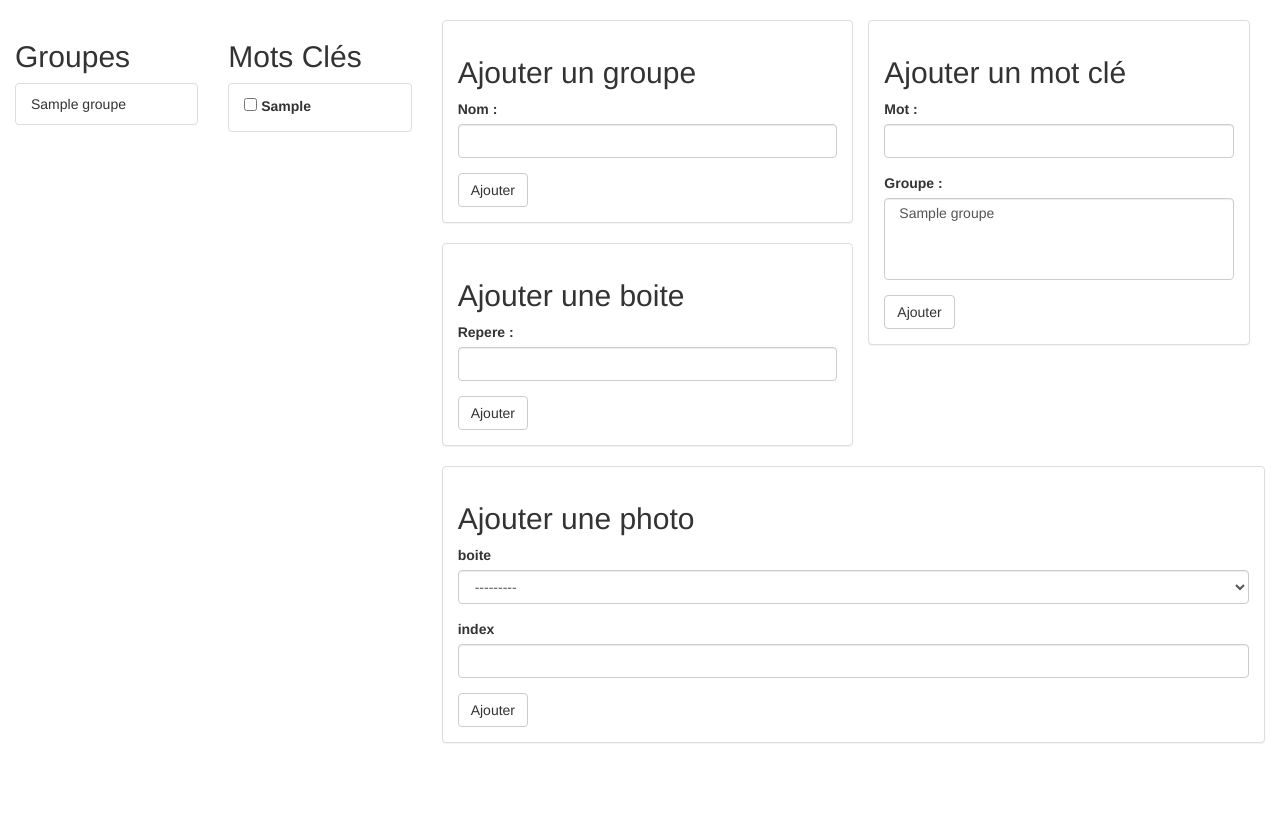
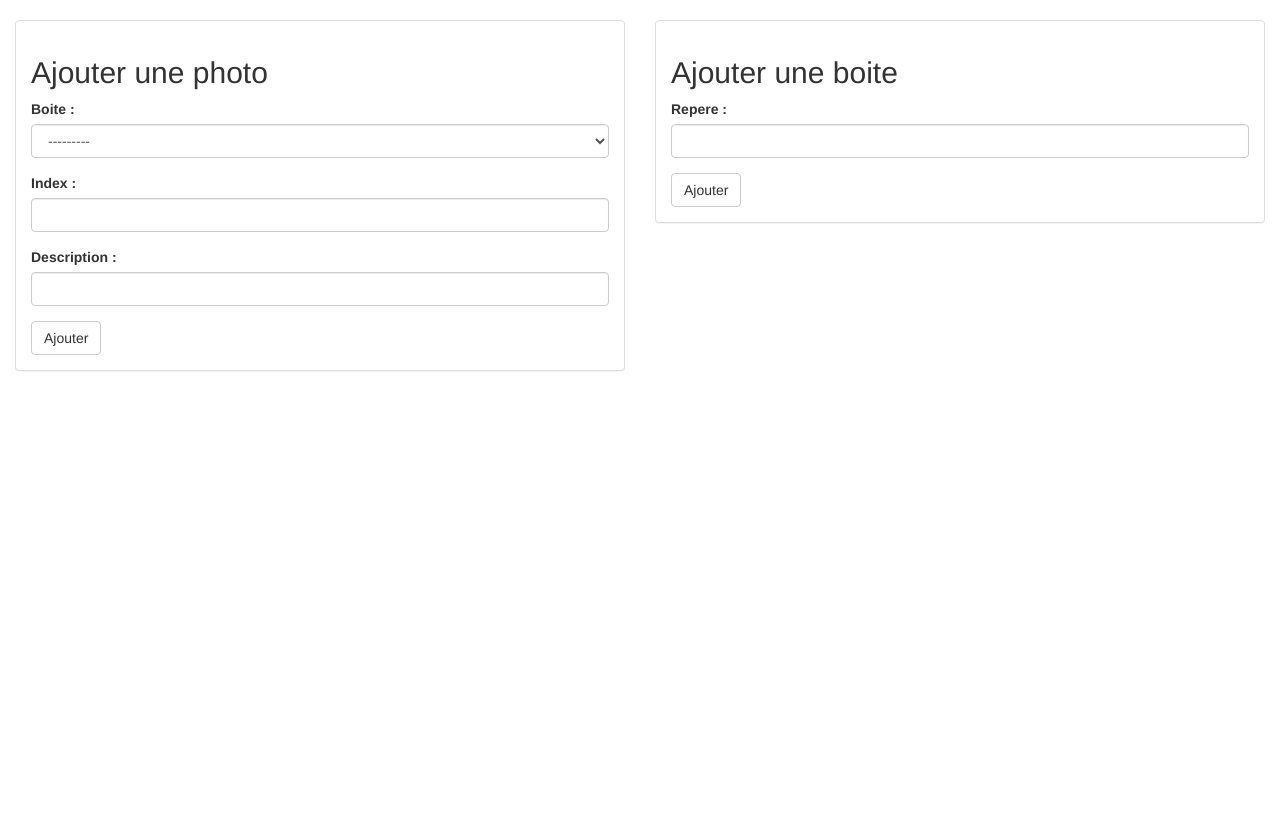
Before and after one commit to Amoki/photo-slide-organizer, a Django app: page / in a window 1280 px wide. Shown: the part 52-872 px from the top of the page. After the commit the page ends 423 px from the top, so only its background shows below. Run offline with Django 3.2, Linux system fonts and the light colour scheme; tables that the repository leaves empty hold one stand-in row (values such as "Sample post"); some libraries are stand-ins or nearby versions.

Commit message:
post photo with description, no more groups

```diff
--- a/photo/forms.py
+++ b/photo/forms.py
@@ -1,31 +1,6 @@
-from django import forms
 from django.core.exceptions import NON_FIELD_ERRORS
 from django.forms import ModelForm
-from photo.models import MotCle, Diapo, Boite, Groupe
-
-
-class MotCleForm(ModelForm):
-    class Meta:
-        model = MotCle
-        fields = ['mot', 'groupe']
-
-    def __init__(self, *args, **kwargs):
-        super(MotCleForm, self).__init__(*args, **kwargs)
-
-        for field_name, field in self.fields.items():
-            field.widget.attrs['class'] = 'form-control'
-
-
-class GroupeForm(ModelForm):
-    class Meta:
-        model = Groupe
-        fields = ['nom']
-
-    def __init__(self, *args, **kwargs):
-        super(GroupeForm, self).__init__(*args, **kwargs)
-
-        for field_name, field in self.fields.items():
-            field.widget.attrs['class'] = 'form-control'
+from photo.models import Diapo, Boite
 
 
 class BoiteForm(ModelForm):
--- a/photo/models.py
+++ b/photo/models.py
@@ -8,16 +8,8 @@
         return str(self.repere)
 
 
-class Groupe(models.Model):
-    nom = models.CharField(max_length=128, unique=True)
-
-    def __str__(self):
-        return self.nom
-
-
 class MotCle(models.Model):
     mot = models.CharField(max_length=128, unique=True)
-    groupe = models.ManyToManyField('Groupe', blank=True)
 
     def __str__(self):
         return self.mot
@@ -26,12 +18,15 @@
 class Diapo(models.Model):
     boite = models.ForeignKey('Boite')
     index = models.PositiveIntegerField()
-    description = models.ManyToManyField('MotCle', blank=True)
+    words = models.ManyToManyField('MotCle', blank=True)
+    description = models.CharField(max_length=1000, blank=True)
     chemin = models.CharField(max_length=512, null=True, blank=True)
 
     class Meta:
         unique_together = ("boite", "index")
 
     def __str__(self):
-        motCles = self.description.all()
-        return ("Repère %s Index %s : %s" % (self.boite, self.index, ', '.join(str(m) for m in motCles)))
+        return ("Repère %s Index %s : %s" % (self.boite, self.index, self.description))
+
+
+from photo.signals import *
--- a/photo/urls.py
+++ b/photo/urls.py
@@ -4,8 +4,6 @@
 urlpatterns = [
     url(r'^$', home),
     url(r'boite/', home),
-    url(r'mot/', home),
     url(r'diapo/', home),
-    url(r'groupe/', home),
     url(r'search/', search),
 ]
--- a/photo/views.py
+++ b/photo/views.py
@@ -1,28 +1,7 @@
 from django.shortcuts import render
-from photo.models import MotCle, Groupe
-from photo.forms import MotCleForm, DiapoForm, BoiteForm, GroupeForm
-
-
-def handle_mots(request):
-    mot_form = MotCleForm(request.POST)
-    if mot_form.is_valid():
-        mot_form.save()
-    else:
-        existing_word = MotCle.objects.get(mot=request.POST.get('mot'))
-        copied_request = request.POST.copy()
-        for group in existing_word.groupe.all():
-            if group.pk not in copied_request.getlist('groupe'):
-                copied_request.update({'groupe': group.pk})
-        mot_form = MotCleForm(copied_request, instance=existing_word)
-        mot_form.save()
-    return mot_form
-
-
-def handle_groupe(request):
-    groupe_form = GroupeForm(request.POST)
-    if groupe_form.is_valid():
-        groupe_form.save()
-    return groupe_form
+from django.db.models import Q
+from photo.models import MotCle, Diapo
+from photo.forms import DiapoForm, BoiteForm
 
 
 def handle_boite(request):
@@ -40,53 +19,34 @@
 
 
 def home(request):
-    mot_form = MotCleForm()
     diapo_form = DiapoForm()
     boite_form = BoiteForm()
-    groupe_form = GroupeForm()
 
     if request.method == 'POST':
-        if request.path == '/mot/':
-            mot_form = handle_mots(request)
-        elif request.path == '/diapo/':
+        if request.path == '/diapo/':
             diapo_form = handle_diapo(request)
         elif request.path == '/boite/':
             boite_form = handle_boite(request)
-        elif request.path == '/groupe/':
-            groupe_form = handle_groupe(request)
-
-    groupes = Groupe.objects.all()
-    mots_cles = {}
-    for groupe in groupes:
-        mots_cles[groupe.nom] = MotCle.objects.filter(groupe=groupe)
 
     data = {
-        'mots_cles': mots_cles,
-        'groupes': groupes,
-        'mot_form': mot_form,
         'diapo_form': diapo_form,
         'boite_form': boite_form,
-        'groupe_form': groupe_form,
     }
     return render(request, 'index.html', data)
 
 
 def search(request):
-    results = set()
+    results = []
     if request.method == 'POST':
         tags = request.POST.getlist('description')
+        print(tags)
+        diapos = Diapo.objects.all()
         for tag in tags:
-            for diapo in MotCle.objects.get(id=tag).diapo_set.all():
-                results.add(diapo)
-
-    groupes = Groupe.objects.all()
-    mots_cles = {}
-    for groupe in groupes:
-        mots_cles[groupe.nom] = MotCle.objects.filter(groupe=groupe)
+            diapos = diapos.filter(words__pk=tag)
+        results = list(diapos)
 
     data = {
         'results': results,
-        'mots_cles': mots_cles,
-        'groupes': groupes,
+        'mots_cles': MotCle.objects.all().order_by('mot')
     }
     return render(request, 'search.html', data)
--- a/requirements.txt
+++ b/requirements.txt
@@ -1,2 +1,3 @@
 Django==1.9.2
 docutils==0.12
+python-slugify==1.2.0
--- a/static/js/script.js
+++ b/static/js/script.js
@@ -16,19 +16,6 @@
     }
   });
 
-  $("#groupes-list li").click(function(e) {
-    $('.tags-groups').each(function() {
-      $(this).hide();
-    });
-    $('#tags-' + $(this).text()).show();
-  });
-
-  // Hide groups expect first
-  $('.tags-groups:gt(0)').hide();
-
-  // Hide tags
-  $('#id_description').hide();
-  $('#id_description_label').hide();
 
   $('select#id_description option').removeAttr("selected");
 
--- a/templates/index.html
+++ b/templates/index.html
@@ -4,41 +4,14 @@
 {% block content %}
 
 <div class="row" id="main">
-  <div class="col-md-2" id="groupes">
-    <h2>Groupes</h2>
-    <ul class="list-group" id="groupes-list">
-    {% for groupe in groupes %}
-      <li class="list-group-item" id="tag">{{groupe}}</li>
-    {% endfor %}
-    </ul>
-  </div>
-
-  <div class="col-md-2" id="mots">
-  <h2>Mots Clés</h2>
-  {% for groupe in groupes %}
-    <form class="tags-groups" id="tags-{{ groupe }}">
-      <ul class="list-group" id="tags-list">
-      {% for mot in mots_cles|get_item:groupe.nom %}
-        <li class="list-group-item" id="tag">
-          <input type="checkbox" id="checkbox_{{ mot }}" value="{{ mot.id }}">
-          <label for="checkbox_{{ mot }}">{{ mot }}</label>
-        </li>
-      {% endfor %}
-      </ul>
-    </form>
-  {% endfor %}
-  </div>
-
-
-  <div class="col-md-8">
   <div class="col-md-6">
-      <div class="row">
     <div class="panel panel-default">
       <div class="panel-body">
-          <h2>Ajouter un groupe</h2>
-            <form action="/groupe/" method="post">
+      <h2>Ajouter une photo</h2>
+        <form action="/diapo/" method="post">
           {% csrf_token %}
-              {% for field in groupe_form %}
+          {{ diapo_form.non_field_errors.as_ul }}
+          {% for field in diapo_form %}
           <div class="form-group">
             {{ field.errors }}
             {{ field.label_tag }} {{ field }}
@@ -49,7 +22,7 @@
       </div>
     </div>
   </div>
-      <div class="row">
+  <div class="col-md-6">
     <div class="panel panel-default">
       <div class="panel-body">
       <h2>Ajouter une boite</h2>
@@ -67,47 +40,4 @@
     </div>
   </div>
 </div>
-
-    <div class="col-md-6">
-      <div class="panel panel-default">
-        <div class="panel-body">
-        <h2>Ajouter un mot clé</h2>
-          <form action="/mot/" method="post">
-            {% csrf_token %}
-            {% for field in mot_form %}
-            <div class="form-group">
-              {{ field.errors }}
-              {{ field.label_tag }} {{ field }}
-            </div>
-            {% endfor %}
-            <input type="submit" class="btn btn-default" value="Ajouter" />
-          </form>
-        </div>
-      </div>
-    </div>
-
-    <div class="row">
-      <div class="col-md-12">
-        <div class="panel panel-default">
-          <div class="panel-body">
-          <h2>Ajouter une photo</h2>
-            <form action="/diapo/" method="post" id="tags-form">
-              {% csrf_token %}
-              {{ diapo_form.non_field_errors.as_ul }}
-              {% for field in diapo_form.visible_fields %}
-              <div class="form-group">
-                {{ field.errors }}
-                <label for="{{ field.id_for_label }}" id="{{ field.id_for_label }}_label">{{ field.html_name }}</label>
-                {{ field }}
-              </div>
-              {% endfor %}
-              <input type="submit" class="btn btn-default" value="Ajouter" />
-            </form>
-          </div>
-        </div>
-      </div>
-    </div>
-
-  </div>
-</div>
 {% endblock content %}
```
Also changed, not shown: photo/admin.py (+2 -18 lines), photo/signals.py (added, +20 -0 lines), templates/search.html (+1 -12 lines), photo/migrations/0001_initial.py, photo/migrations/0002_auto_20160224_1645.py (deleted), photo/migrations/0002_auto_20160411_1520.py, photo/migrations/0003_auto_20160224_1645.py (deleted), photo/migrations/0004_auto_20160224_1648.py (deleted), photo/migrations/0006_auto_20160226_2044.py (deleted), photo/migrations/0007_auto_20160226_2109.py (deleted), photo/migrations/0008_auto_20160226_2113.py (deleted). Lines whose indentation alone changed are shown as unchanged.
